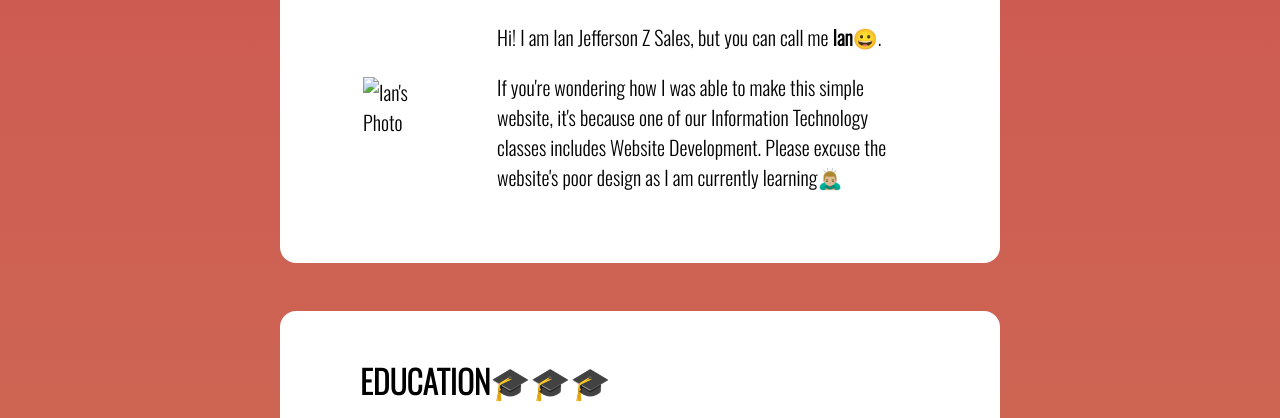
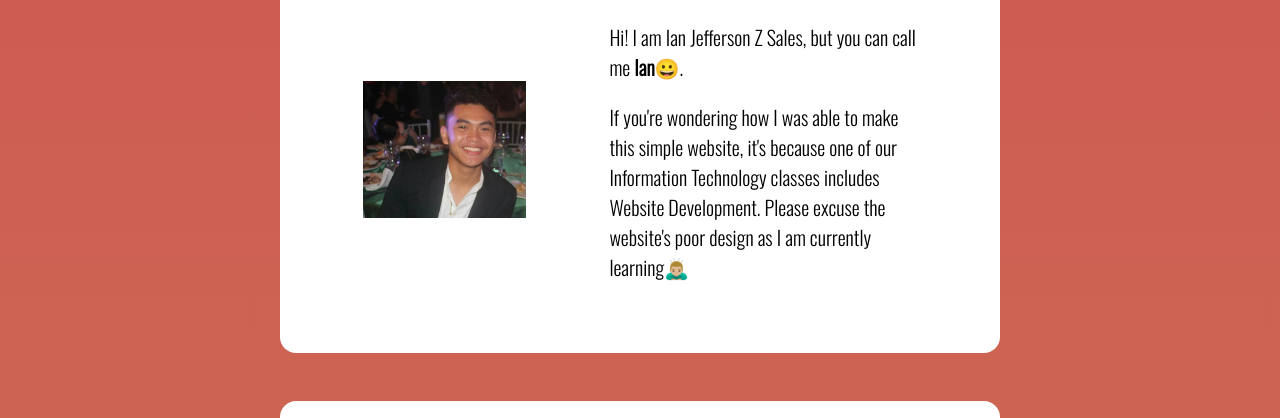
Before and after one commit to iiiaaaannn/Project, a plain HTML site: page index.html in a window 1280 px wide. Shown: the part 399-817 px from the top of the page. Drawn offline with nearby package versions, Linux system fonts and the light colour scheme; files whose address does not match are found by name.

Commit message:
Add files via upload

```diff
--- a/index.html
+++ b/index.html
@@ -30,7 +30,7 @@
             <br><h1>HI!👋🏼👋🏼👋🏼</h1>
            <table>
                <tr>
-                   <td style="padding-right: 5rem;" ><img class="image-class" title="Hi! I'm Ian" src="images/ian.webp" alt="Ian's Photo" width="1056rem">
+                   <td style="padding-right: 5rem;" ><img class="image-class" title="Hi! I'm Ian" src="ian.webp" alt="Ian's Photo" width="1056rem">
                 </td>
                     <td>
                         <p>
```
